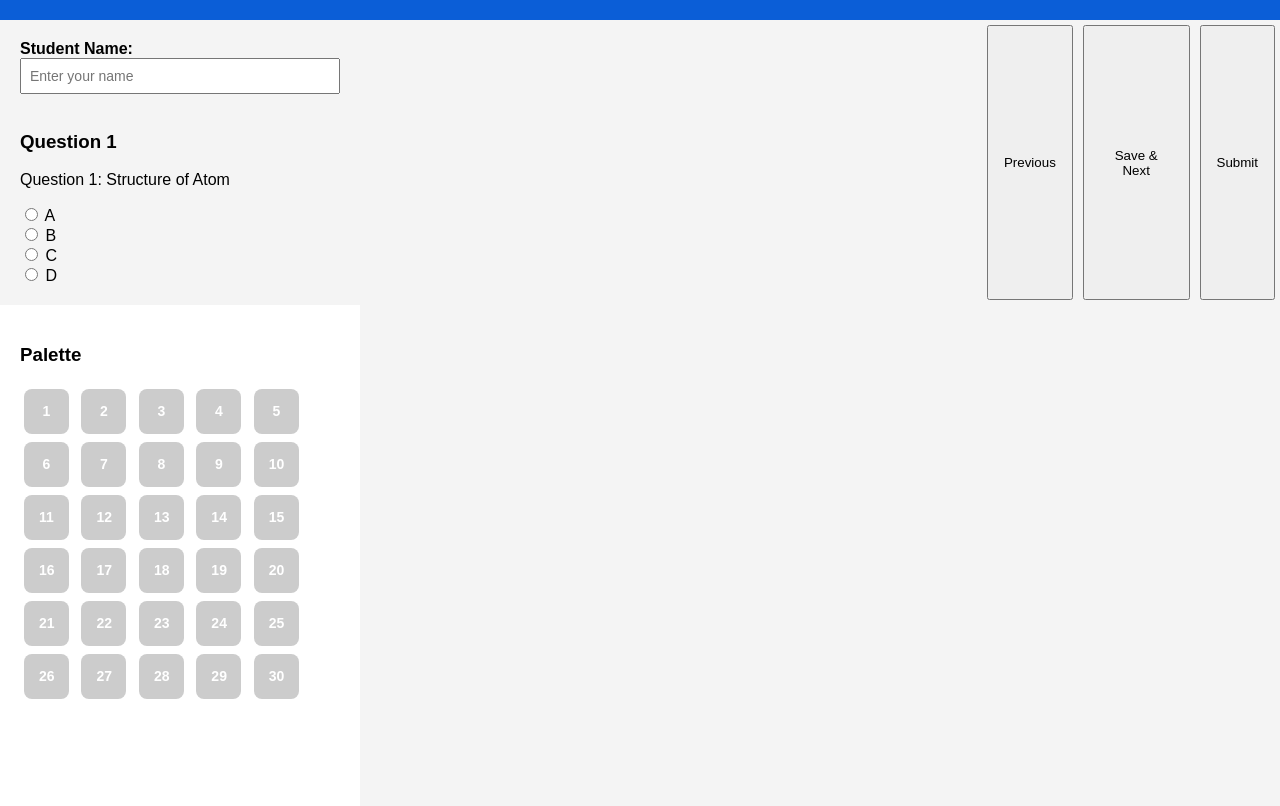
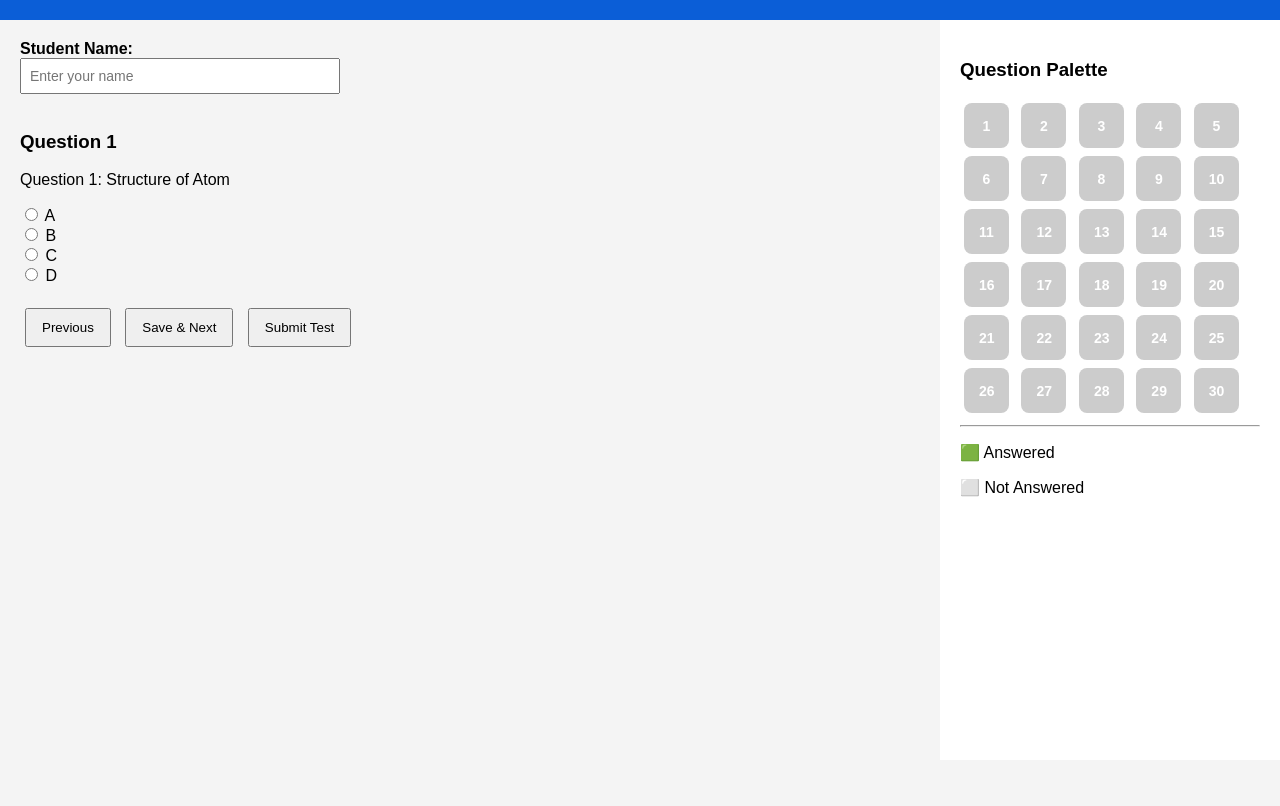
Before and after one commit to kumarvishal98032/jee-chemistry-test, a plain HTML site: page index.html in a window 1280 px wide. Shown: the part 78-884 px from the top of the page. After the commit the page ends 838 px from the top, so only its background shows below. Drawn offline with Linux system fonts and the light colour scheme.

Commit message:
Update index.html

```diff
--- a/index.html
+++ b/index.html
@@ -1,10 +1,74 @@
-<!DOCTYPE html><html><head><meta charset='UTF-8'><title>JEE Quiz</title><link rel='stylesheet' href='style.css'></head><body><div class='top'><h2>JEE Chemistry Mock Test</h2><div id='timer'>30:00</div></div><div class='container'><div class="left">
+<!DOCTYPE html>
+<html lang="en">
 
-<label><b>Student Name:</b></label><br>
-<input type="text" id="studentName" placeholder="Enter your name">
-<br><br>
+<head>
+    <meta charset="UTF-8">
+    <meta name="viewport" content="width=device-width, initial-scale=1.0">
+    <title>JEE Chemistry Mock Test</title>
 
-<h3 id="qno"></h3>
-<p id="question"></p>
-<div id="options"></div>
-</div><button onclick='prevQ()'>Previous</button><button onclick='nextQ()'>Save & Next</button><button onclick='submitTest()'>Submit</button></div><div class='right'><h3>Palette</h3><div id='palette'></div></div></div><script src='questions.js'></script><script src='script.js'></script></body></html>
+    <link rel="stylesheet" href="style.css">
+</head>
+
+<body>
+
+    <div class="top">
+        <h2>JEE Chemistry Mock Test</h2>
+        <div id="timer">30:00</div>
+    </div>
+
+    <div class="container">
+
+        <!-- LEFT PANEL -->
+        <div class="left">
+
+            <label><b>Student Name:</b></label><br>
+            <input type="text"
+                   id="studentName"
+                   placeholder="Enter your name">
+            <br><br>
+
+            <h3 id="qno"></h3>
+
+            <p id="question"></p>
+
+            <div id="options"></div>
+
+            <br>
+
+            <button onclick="prevQ()">Previous</button>
+
+            <button onclick="nextQ()">Save & Next</button>
+
+            <button onclick="submitTest()">
+                Submit Test
+            </button>
+
+        </div>
+
+        <!-- RIGHT PANEL -->
+        <div class="right">
+
+            <h3>Question Palette</h3>
+
+            <div id="palette"></div>
+
+            <hr>
+
+            <p>
+                🟩 Answered
+            </p>
+
+            <p>
+                ⬜ Not Answered
+            </p>
+
+        </div>
+
+    </div>
+
+    <script src="questions.js"></script>
+    <script src="script.js"></script>
+
+</body>
+
+</html>
```
